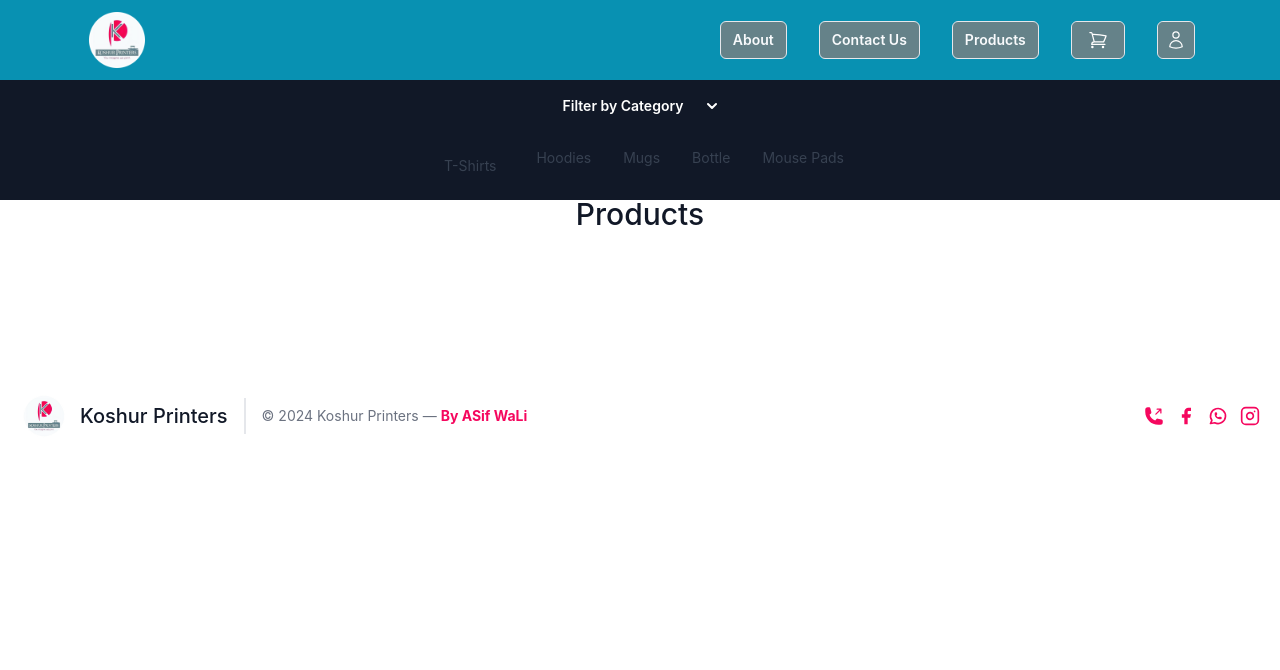
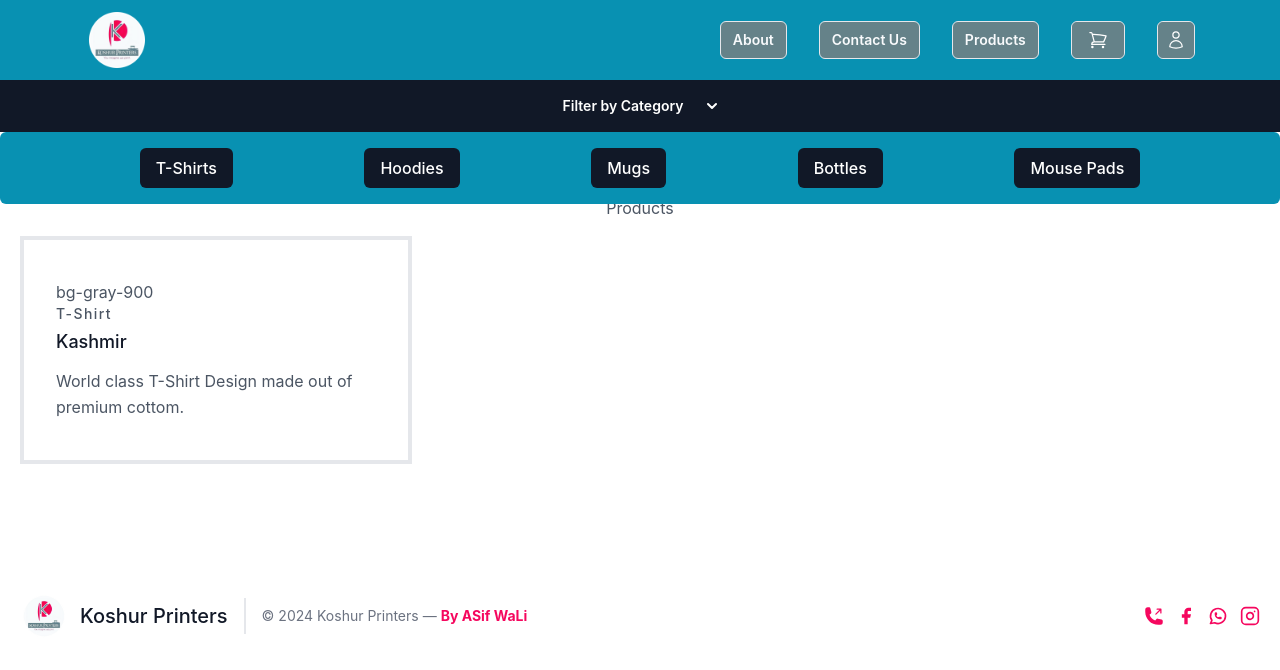
Before and after one commit to Asif-Wali/KoshurPrinters, a React (Create React App) app in the folder Client/: page /products in a window 1280 px wide. Both pictures are taken after a click on the button "Filter by Category". Shown: the top 670 px of the page. Built offline with nearby package versions, Linux system fonts and the light colour scheme.

Commit message:
Category page completed

```diff
--- a/Client/src/Pages/Products.jsx
+++ b/Client/src/Pages/Products.jsx
@@ -25,30 +25,35 @@ export const Products = () => {
 
 
 
-<button id="dropdownDefaultButton" data-dropdown-toggle="dropdown" className="text-white w-full py-4 px-12 m-0 text-white  text-center font-semibold bg-gray-900 gap-3 font-medium  text-sm px-5 py-2.5 text-center flex items-center justify-center" type="button" onClick={ToggleOptionsVisibility}>Filter by Category<svg className={`w-2.5 h-2.5 ms-3 rotate-${showOptions?"180":0}`} aria-hidden="true" xmlns="http://www.w3.org/2000/svg" fill="none" viewBox="0 0 10 6">
+<button id="dropdownDefaultButton" data-dropdown-toggle="dropdown" className="tex bg-gray-900t-white w-full py-4 px-12 m-0 text-white  text-center font-semibold bg-gray-900 gap-3 font-medium  text-sm px-5 py-2.5 text-center flex items-center justify-center" type="button" onClick={ToggleOptionsVisibility}>Filter by Category<svg className={`w-2.5 h-2.5 ms-3 rotate-${showOptions?"180":"0"}`} aria-hidden="true" xmlns="http://www.w3.org/2000/svg" fill="none" viewBox="0 0 10 6">
 <path stroke="currentColor" stroke-linecap="round" stroke-linejoin="round" stroke-width="2" d="m1 1 4 4 4-4"/>
 </svg>
 
 </button>
 
 
-<div id="dropdown" className={`${showOptions?'' : 'hidden'} relative px-auto w-full bg-cyan-600 divide-y divide-gray-100 shadow  `}>
-<div className='absolute z-10 bg-gray-900 w-full '>
-    <ul className="py-2 px-auto text-sm text-gray-700 lg:flex justify-center  w-full " aria-labelledby="dropdownDefaultButton">
+<div id="dropdown" className={`${showOptions?'' : 'hidden'} relative px-auto w-full divide-y divide-gray-100 shadow `}>
+<div className='absolute z-10 bg-cyan-600 rounded-md  w-full '>
+    <ul className="py-2 px-4 text-sm text-gray-700 lg:flex justify-evenly  w-full " aria-labelledby="dropdownDefaultButton">
       <li className='m-2'>
-        <button className="block px-4 py-2 w-full ">T-Shirts</button>
+        <button className="block px-4 py-2 w-full  text-white text-gray-3 bg-gray-900 hover:bg-Primary hover:text-white
+        block rounded-md  text-base font-medium ">T-Shirts</button>
       </li>
-      <li>
-      <button className="block px-4 py-2 w-full hover:bg-gray-100 dark:hover:bg-gray-600 dark:hover:text-white">Hoodies</button>
+      <li className='m-2'>
+      <button className="block px-4 py-2 w-full  text-white text-gray-300 bg-gray-900 hover:bg-Primary hover:text-white
+        block rounded-md  text-base font-medium ">Hoodies</button>
       </li>
-      <li>
-      <button className="block px-4 py-2 w-full hover:bg-gray-100 dark:hover:bg-gray-600 dark:hover:text-white">Mugs</button>
+      <li className='m-2'>
+      <button className="block px-4 py-2 w-full  text-white text-gray-300 bg-gray-900 hover:bg-Primary hover:text-white
+        block rounded-md  text-base font-medium ">Mugs</button>
       </li>
-      <li>
-      <button className="block px-4 py-2 w-full hover:bg-gray-100 dark:hover:bg-gray-600 dark:hover:text-white">Bottle</button>
+      <li className='m-2'>
+      <button className="block px-4 py-2 w-full  text-white text-gray-300 bg-gray-900 hover:bg-Primary hover:text-white
+        block rounded-md  text-base font-medium ">Bottles</button>
       </li>
-      <li>
-      <button className="block px-4 py-2 w-full hover:bg-gray-100 dark:hover:bg-gray-600 dark:hover:text-white">Mouse Pads</button>
+      <li className='m-2'>
+      <button className="block px-4 py-2 w-full  text-white text-gray-300 bg-gray-900 hover:bg-Primary hover:text-white
+        block rounded-md  text-base font-medium ">Mouse Pads</button>
       </li>
     </ul>
     </div>
@@ -57,12 +62,17 @@ export const Products = () => {
     {/*Accordian*/}
       <div className="container px-5 py-16 mx-auto">
         <div className="flex flex-col text-center w-full mb-4">
-          <h1 className="sm:text-3xl text-2xl font-medium title-font mb-4 text-gray-900">Products</h1>
+          <h1 class bg-gray-900Name="sm:text-3xl text-2xl font-medium title-font mb-4 text-gray-900">Products</h1>
         </div>
         <div className="flex flex-wrap -m-4">
           <div className="lg:w-1/3 sm:w-1/2 p-4">
             <div className="flex relative">
 
+            <div class="px-8 py-10 relative w-full border-4 border-gray-200 bg-white ">
+          bg-gray-900     <h2 class="tracking-widest text-sm title-font font-medium text-indi bg-gray-900go-500 mb-1">T-Shirt</h2>
+              <h1 class="title-font text-lg font-medium text-gray-900 mb-3">Kashmir</h1>
+              <p class="leading-relaxed">World class T-Shirt Design made out of premium cottom.</p>
+            </div>
 
 
             </div>
```
